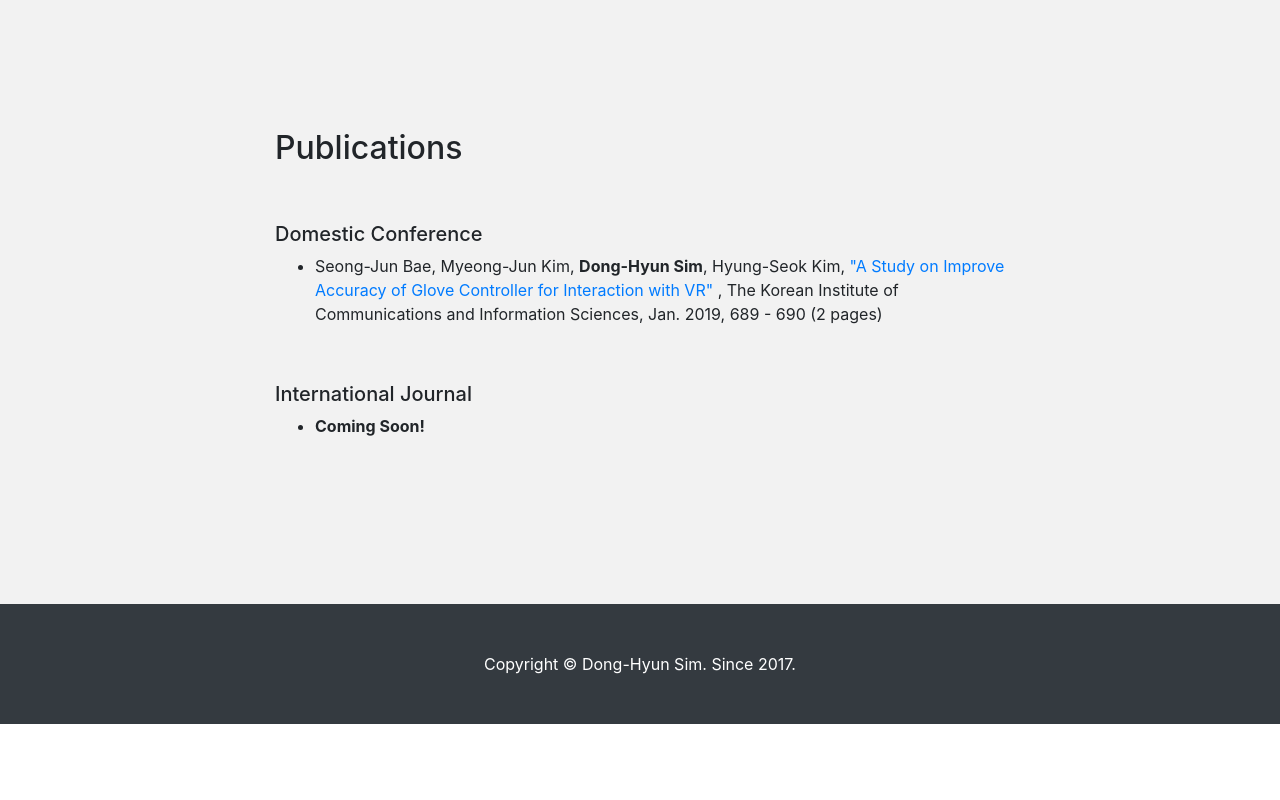
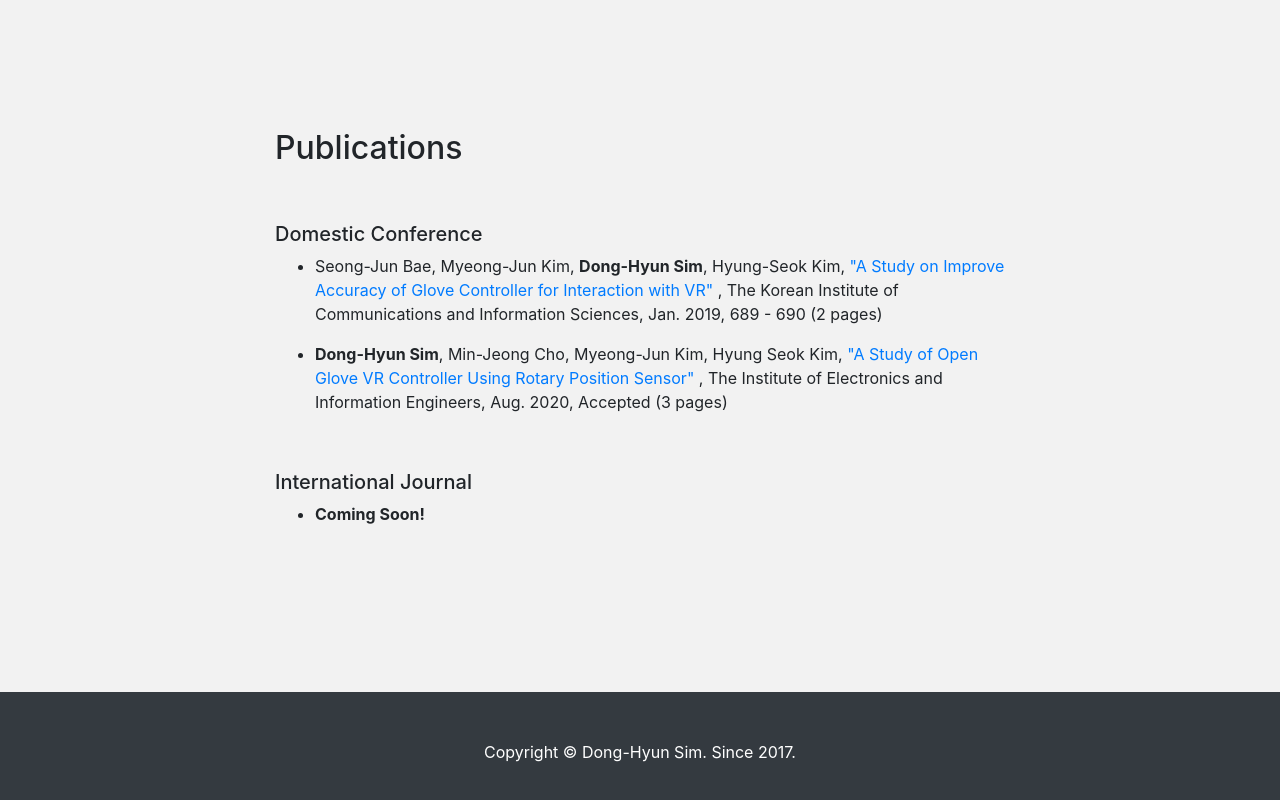
Before and after one commit to Sim-Dong-Hyun/Sim-Dong-Hyun.github.io, a website with bundled scripts: page index.html in a window 1280 px wide. Shown: the part 3557-4357 px from the top of the page. Before the commit the page ends 4281 px from the top, so only its background shows below. Built offline with nearby package versions, Linux system fonts and the light colour scheme.

Commit message:
20200810

```diff
--- a/index.html
+++ b/index.html
@@ -202,6 +202,10 @@
 													<li>Seong-Jun Bae, Myeong-Jun Kim, <strong>Dong-Hyun Sim</strong>, Hyung-Seok Kim, <a href="http://www.dbpia.co.kr/journal/articleDetail?nodeId=NODE08003492">"A Study on Improve Accuracy of Glove Controller for Interaction with VR"</a>
 													, The Korean Institute of Communications and Information Sciences, Jan. 2019, 689 - 690 (2 pages)</li>
 												</ul></p>
+                        <ul>
+													<li><strong>Dong-Hyun Sim</strong>, Min-Jeong Cho, Myeong-Jun Kim, Hyung Seok Kim, <a href="">"A Study of Open Glove VR Controller Using Rotary Position Sensor"</a>
+													, The Institute of Electronics and Information Engineers, Aug. 2020, Accepted (3 pages)</li>
+												</ul></p>
 
 											<br>
 											<p><h5>International Journal</h5>
```
